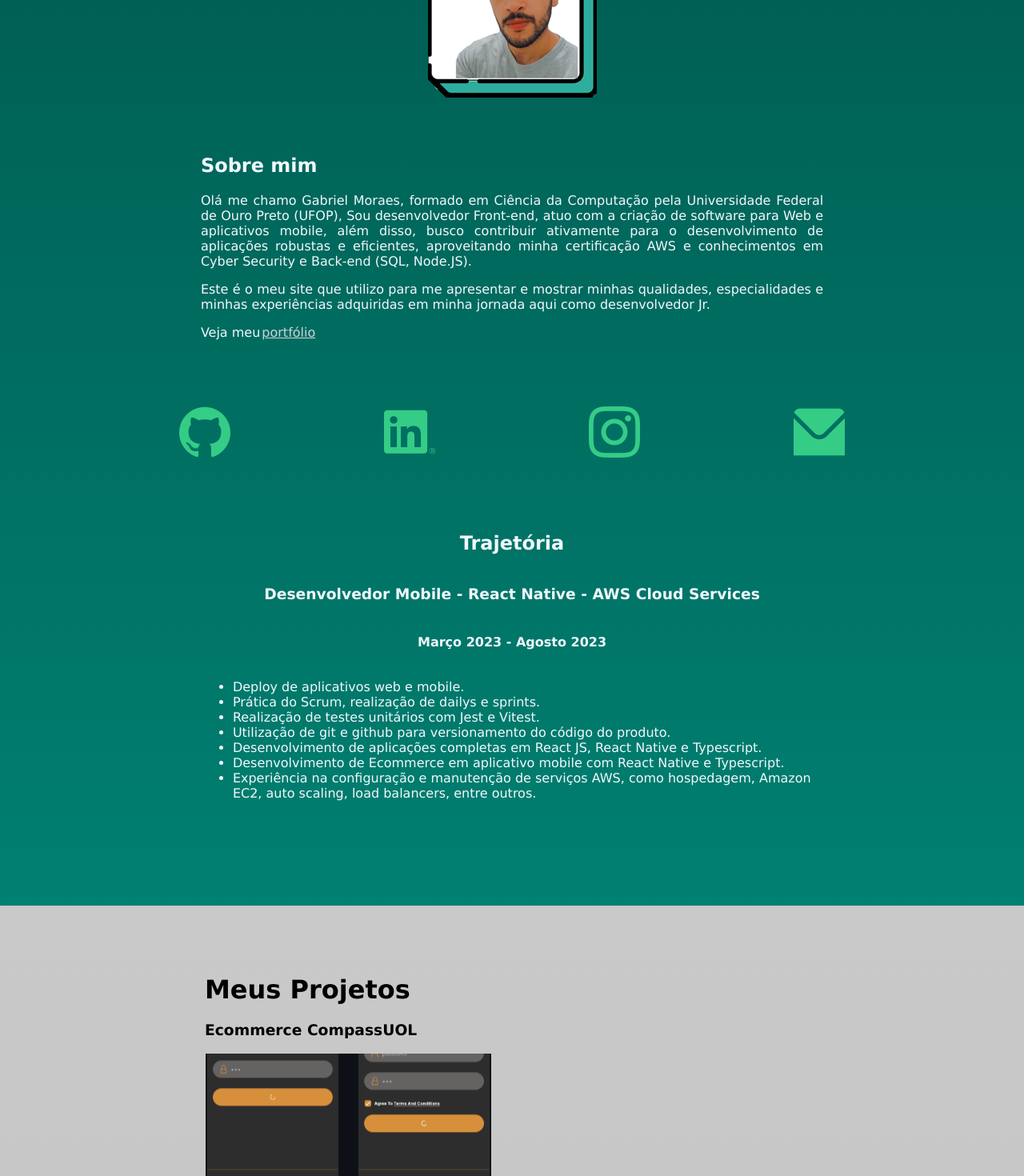
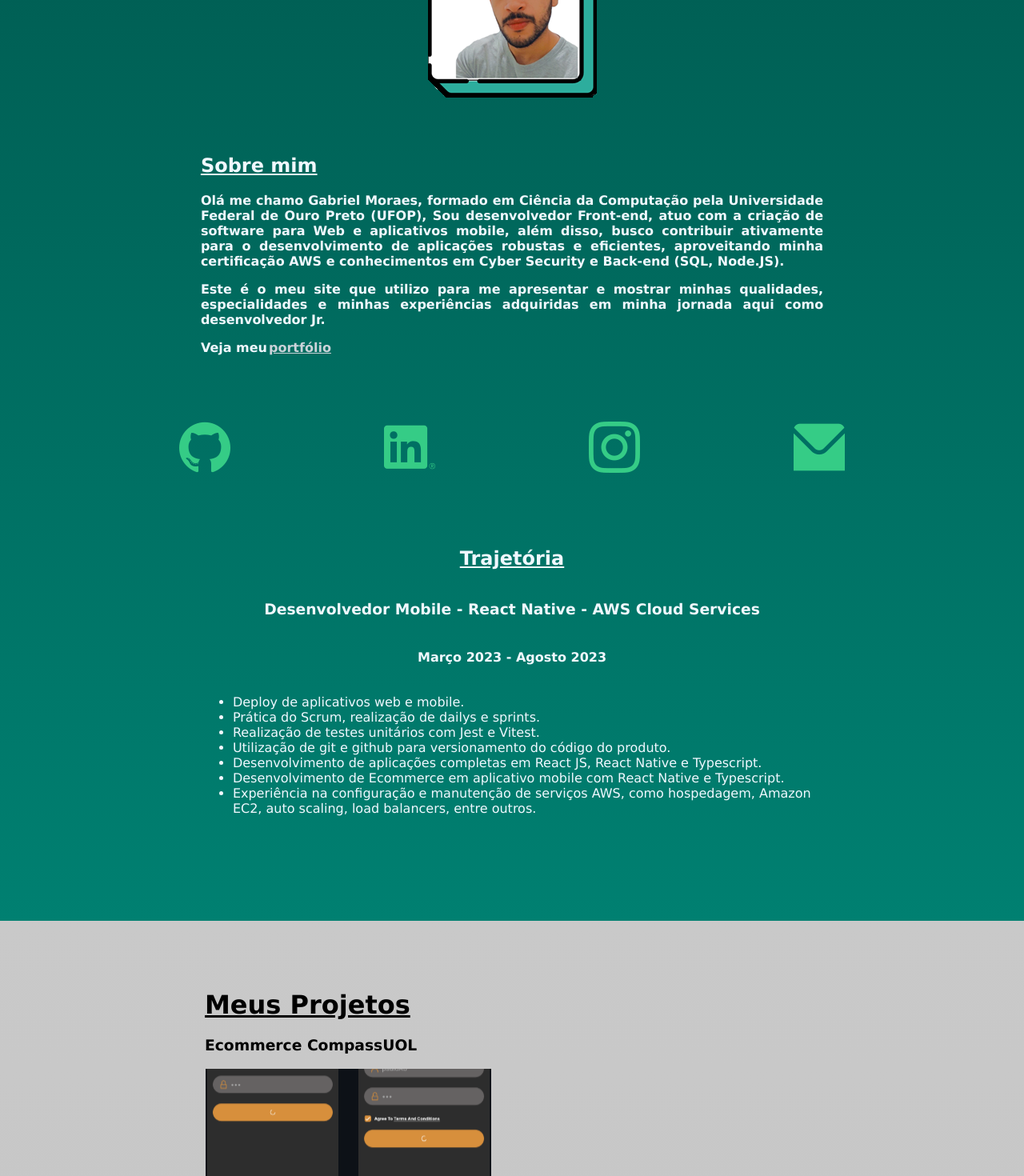
Before and after one commit to GabrielMoraeswolf/Portfolio, a React (Create React App) app: page / in a window 1280 px wide. Shown: the part 260-1730 px from the top of the page at 80% size. Built offline with nearby package versions, Linux system fonts and the light colour scheme.

Commit message:
underline

```diff
--- a/src/assets/styles/Projects.module.css
+++ b/src/assets/styles/Projects.module.css
@@ -11,7 +11,7 @@
    .descriptionProject{
     font-family: Verdana;
     font-size: 14px;
-
+    font-weight: bold;
    }
 
    .projectCard {
@@ -32,6 +32,7 @@
    }
    .aboutMeText {
       padding: 5% 12%;
+      font-weight: bold;
    }
    .aboutMeTraje{
       display: flex;
@@ -128,6 +129,13 @@
     }
     .linkContaier{
       margin: 15px;
+
+    }
+    .linkProject:hover{
+      background-color: #75d6a8;
+    }
+    .underline{
+      text-decoration: underline;
     }
 
     @media screen and (max-width: 768px) {
@@ -169,6 +177,6 @@
 
       .slick-slide img {
         max-height: 350px; /* Tamanho máximo para telas menores */
+      }
 
-      }
     }
--- a/src/components/AWSCarousel.js
+++ b/src/components/AWSCarousel.js
@@ -14,14 +14,23 @@ const AWSCarousel = () => {
     const settings = {
       infinite: true,
       speed: 2500,
-      slidesToShow: 2,
+      slidesToShow: 3,
       slidesToScroll: 1,
       autoplay: true,
       autoplaySpeed: 1000,
+      responsive: [
+        {
+          breakpoint: 768, // Largura de tela em que as configurações abaixo serão aplicadas
+          settings: {
+            slidesToShow: 1, // Altera a quantidade de slides exibidos para 2 em telas menores que 768px
+          }
+        }
+      ]
     };
     const imageStyle = {
         maxHeight: '350px', // Defina a altura máxima desejada
         width: '100%',
+
 
     };
     return (
--- a/src/components/Carousel.js
+++ b/src/components/Carousel.js
@@ -21,10 +21,18 @@ const Carousel = () => {
     const settings = {
       infinite: true,
       speed: 2500,
+      slidesToScroll: 1,
       slidesToShow: 3,
-      slidesToScroll: 1,
       autoplay: true,
       autoplaySpeed: 1000,
+      responsive: [
+        {
+          breakpoint: 768, // Largura de tela em que as configurações abaixo serão aplicadas
+          settings: {
+            slidesToShow: 2, // Altera a quantidade de slides exibidos para 2 em telas menores que 768px
+          }
+        }
+      ]
     };
     const imageStyle = {
         maxHeight: '350px', // Defina a altura máxima desejada
--- a/src/pages/About.js
+++ b/src/pages/About.js
@@ -11,8 +11,8 @@ const About = () => {
 
   useEffect(() => {
     imgRef.current.animate(
-      { transform: ['translateY(10px)', 'translateY(0px)'] },
-      { duration: 1000, delay: 150 }
+      { transform: ['translateY(30px)', 'translateY(0px)'] },
+      { duration: 1500, delay: 450 }
     );
   }, []);
 
@@ -45,7 +45,8 @@ const About = () => {
       <img ref={imgRef} src={perfilImage} alt="Programmer" />
 
       <div className={styles.aboutMeText} style={{ textAlign: 'justify' }}>
-        <h2 id="sobreMim">Sobre mim</h2>
+
+        <h2 id="sobreMim" className={styles.underline}>Sobre mim</h2>
           <p>
             Olá me chamo Gabriel Moraes, formado em Ciência da Computação pela Universidade Federal de Ouro Preto (UFOP),
             Sou desenvolvedor Front-end, atuo com a criação de software para Web e aplicativos mobile, além disso, busco
@@ -85,7 +86,7 @@ const About = () => {
         </li>
       </ul>
       <div className={styles.aboutMeTraje}>
-        <h2 id="trajetoria">Trajetória</h2>
+        <h2 id="trajetoria" className={styles.underline}>Trajetória</h2>
           <h3>Desenvolvedor Mobile - React Native - AWS Cloud Services</h3>
             <h4>Março 2023 - Agosto 2023</h4>
             <ul>
--- a/src/pages/Projects.js
+++ b/src/pages/Projects.js
@@ -38,7 +38,7 @@ const Projects = () => {
 
   return (
     <div className={styles.project}>
-      <h1 id="projetos">Meus Projetos</h1>
+      <h1 id="projetos" className={styles.underline}>Meus Projetos</h1>
       {projectsData.map((project, index) => (
         <Project key={index} {...project} />
       ))}
```
